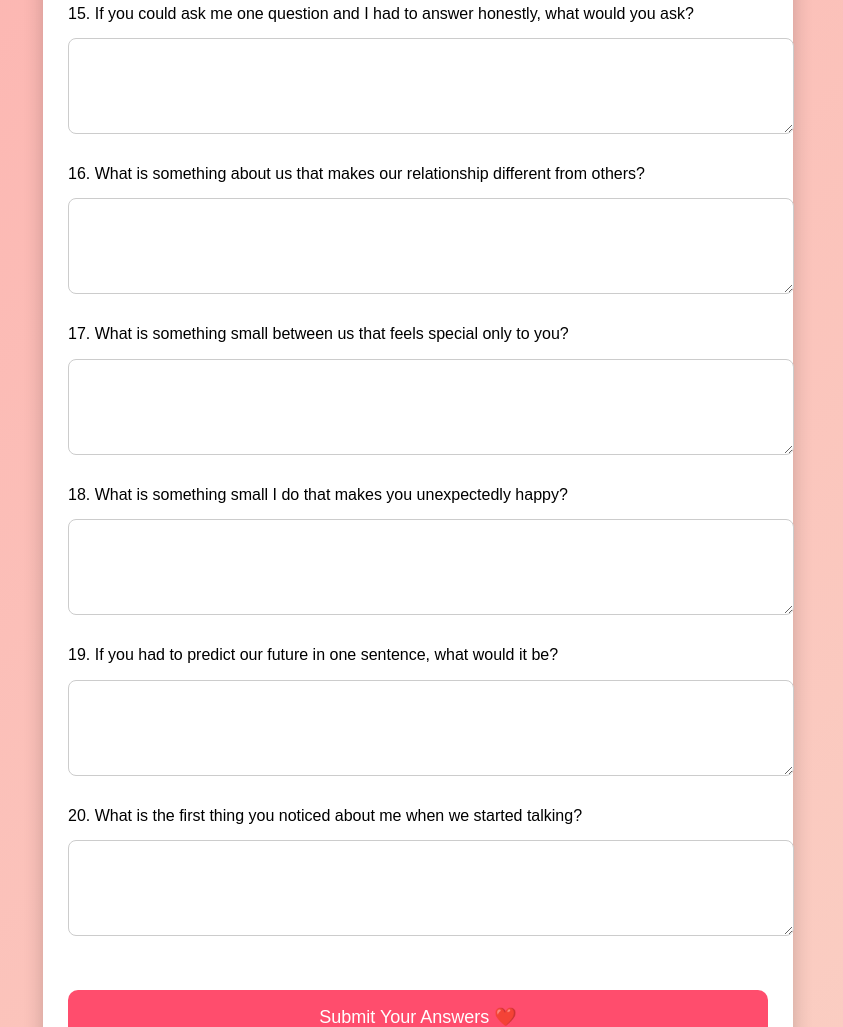
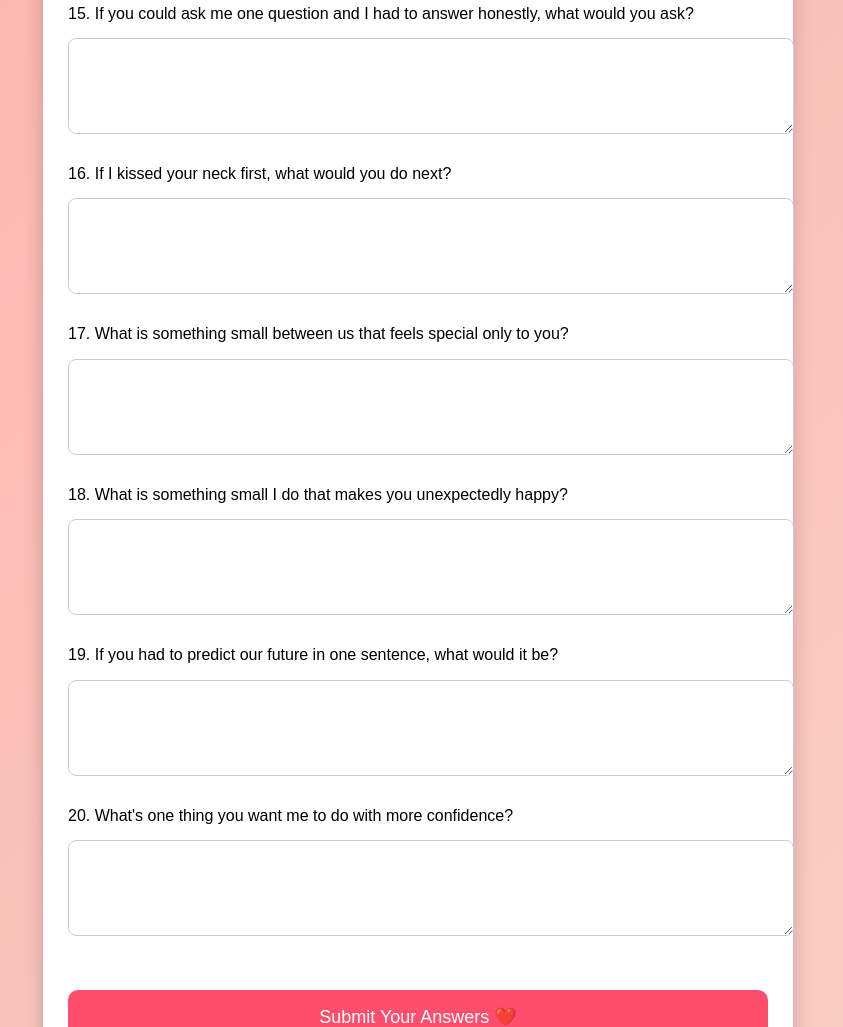
Before and after one commit to Helios-9382/Sample_test, a plain HTML site: page index.html in a window 1280 px wide. Shown: the part 2387-3414 px from the top of the page, without its empty margins (222-1065 px from the left). Drawn offline with Linux system fonts and the light colour scheme.

Commit message:
index.html
Another final

```diff
--- a/index.html
+++ b/index.html
@@ -168,7 +168,7 @@ color:#777;
 </div>
 
 <div class="question">
-<p>16. What is something about us that makes our relationship different from others?</p>
+<p>16. If I kissed your neck first, what would you do next?</p>
 <textarea name="q16"></textarea>
 </div>
 
@@ -188,7 +188,7 @@ color:#777;
 </div>
 
 <div class="question">
-<p>20. What is the first thing you noticed about me when we started talking?</p>
+<p>20. What's one thing you want me to do with more confidence?</p>
 <textarea name="q20"></textarea>
 </div>
 
```
